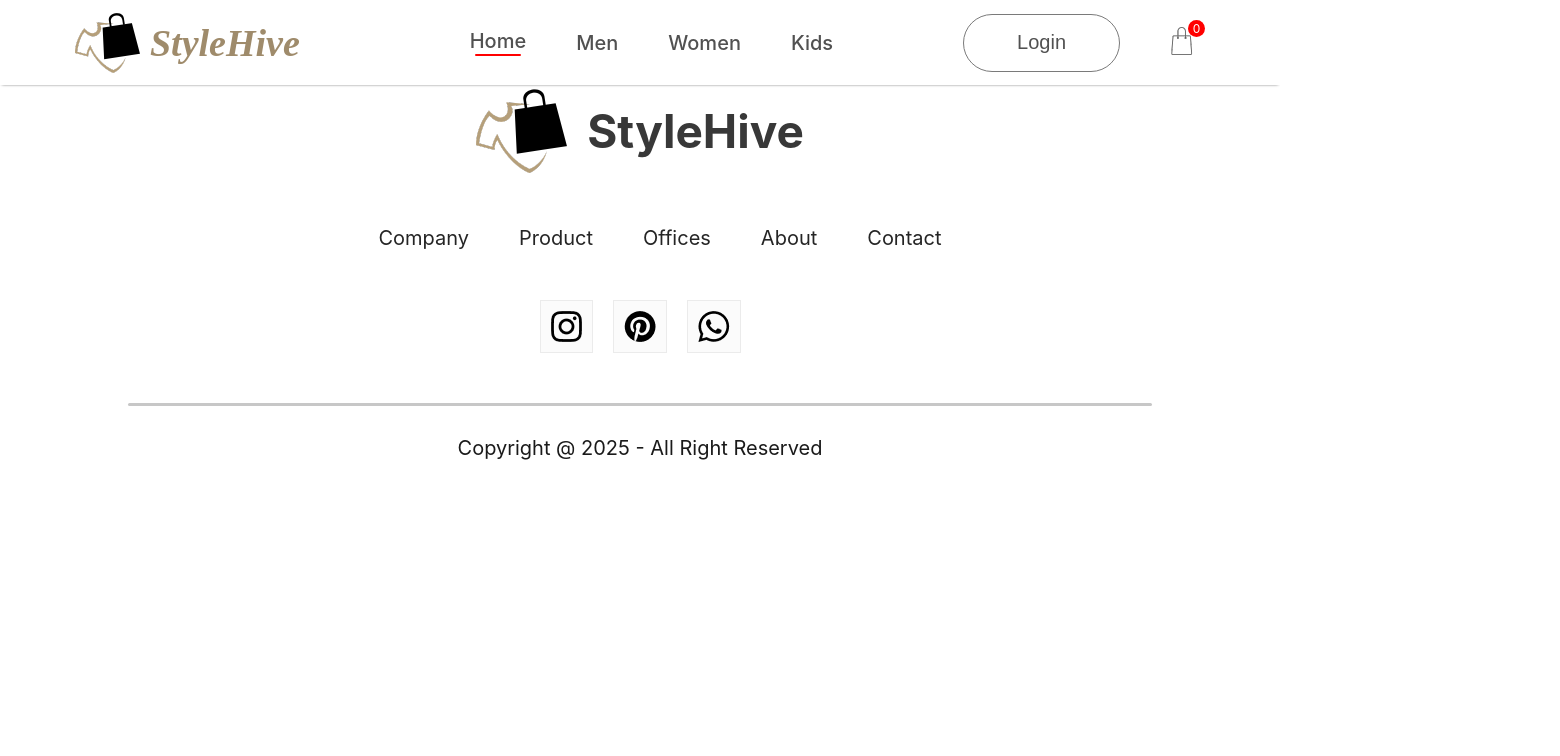
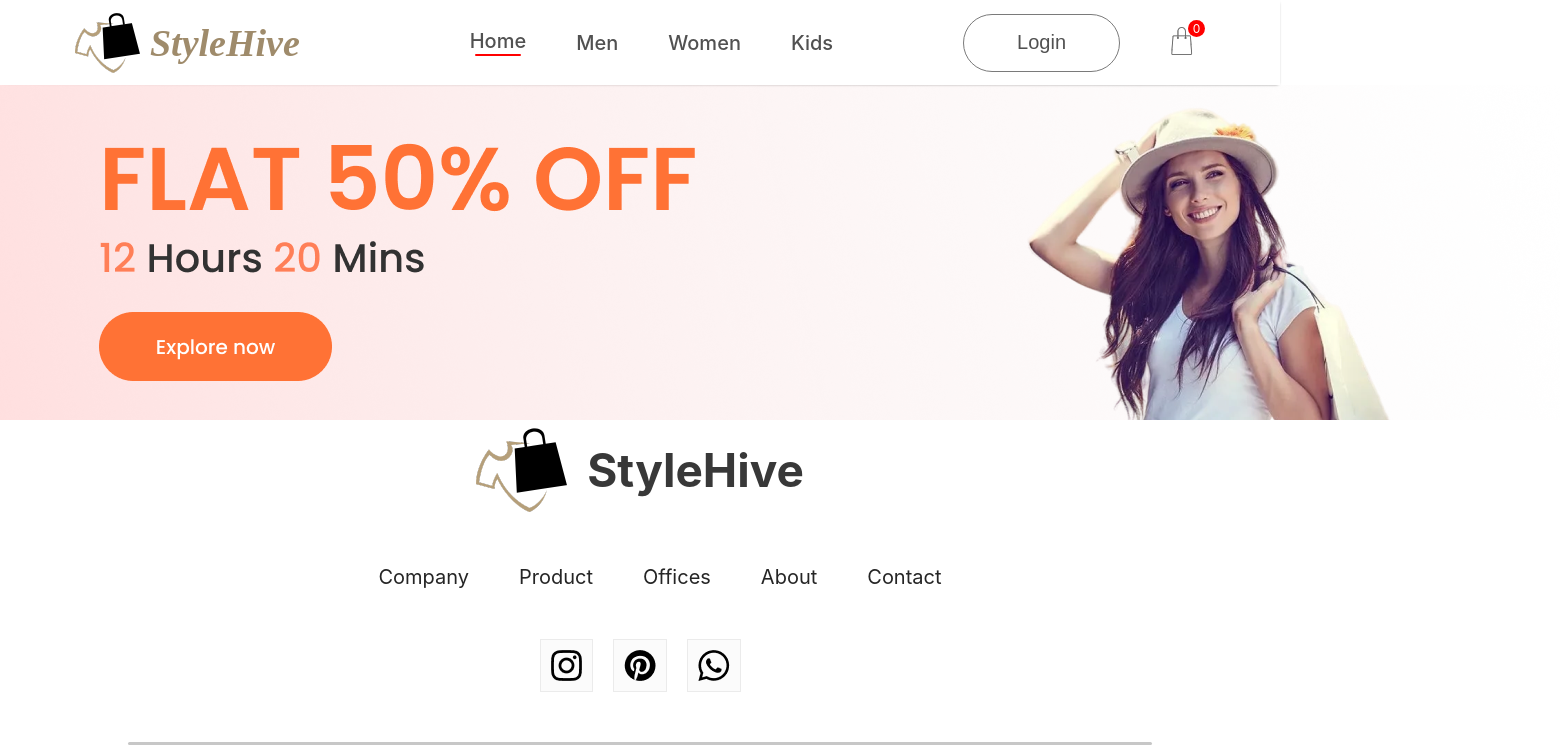
Before and after one commit to ThasuniInduma/e-commerce-web-app, a React (Create React App) app: page /women in a window 1280 px wide. Shown: the top 756 px of the page, 1560 px wide, since content can reach past the window. Built offline with nearby package versions, Linux system fonts and the light colour scheme.

Commit message:
category create

```diff
--- a/src/App.js
+++ b/src/App.js
@@ -7,6 +7,9 @@
 import Cart from './Pages/Cart';
 import LoginSignup from './Pages/LoginSignup';
 import Footer from './Components/Footer/Footer';
+import men_banner from './Components/Assetes/banner_mens.png'
+import women_banner from './Components/Assetes/banner_women.png'
+import kids_banner from './Components/Assetes/banner_kids.png'
 
 function App() {
   return (
@@ -15,9 +18,9 @@
       <Navbar/>
       <Routes>
         <Route path='/' element={<Shop/>} />
-        <Route path='/men' element={<ShopCategory category="men" />} />
-        <Route path='/womens' element={<ShopCategory category="women" />} />
-        <Route path='/kids' element={<ShopCategory category="kids" />} />
+        <Route path='/men' element={<ShopCategory banner={men_banner} category="men" />} />
+        <Route path='/women' element={<ShopCategory banner={women_banner} category="women" />} />
+        <Route path='/kids' element={<ShopCategory banner={kids_banner} category="kids" />} />
         <Route path='/product' element={<Product />}>
           <Route path=':productId' element={<Product/>} />
         </Route>
--- a/src/Pages/ShopCategory.jsx
+++ b/src/Pages/ShopCategory.jsx
@@ -1,9 +1,12 @@
-import React from 'react'
+import React, { useContext } from 'react'
+import './CSS/ShopCategory.css'
+import { ShopContext } from '../Context/ShopContext'
 
-const ShopCategory = () => {
+const ShopCategory = (props) => {
+  const {all_product} = useContext(ShopContext);
   return (
-    <div>
-
+    <div className='shop-category'>
+      <img src={props.banner} alt="" />
     </div>
   )
 }
--- a/src/index.js
+++ b/src/index.js
@@ -3,12 +3,13 @@
 import './index.css';
 import App from './App';
 import reportWebVitals from './reportWebVitals';
+import ShopContextProvider from './Context/ShopContext';
 
 const root = ReactDOM.createRoot(document.getElementById('root'));
 root.render(
-  <React.StrictMode>
+  <ShopContextProvider>
     <App />
-  </React.StrictMode>
+  </ShopContextProvider>
 );
 
 // If you want to start measuring performance in your app, pass a function
```
Also changed, not shown: src/Pages/CSS/ShopCategory.css (added).
